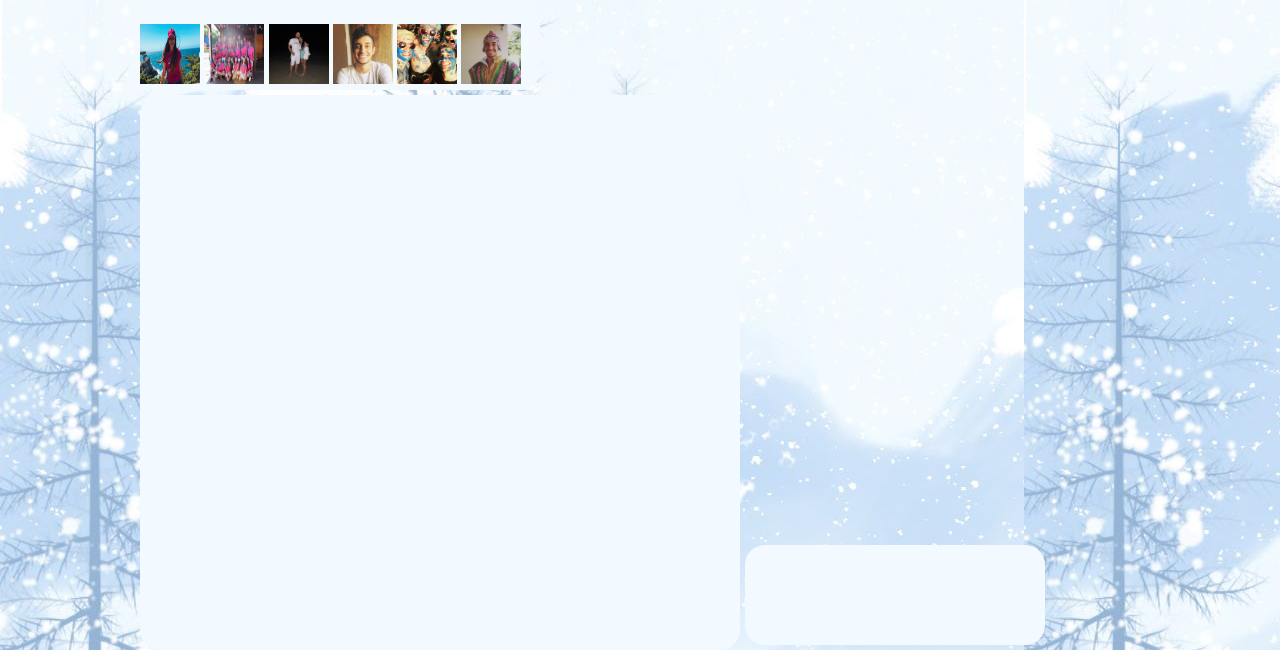
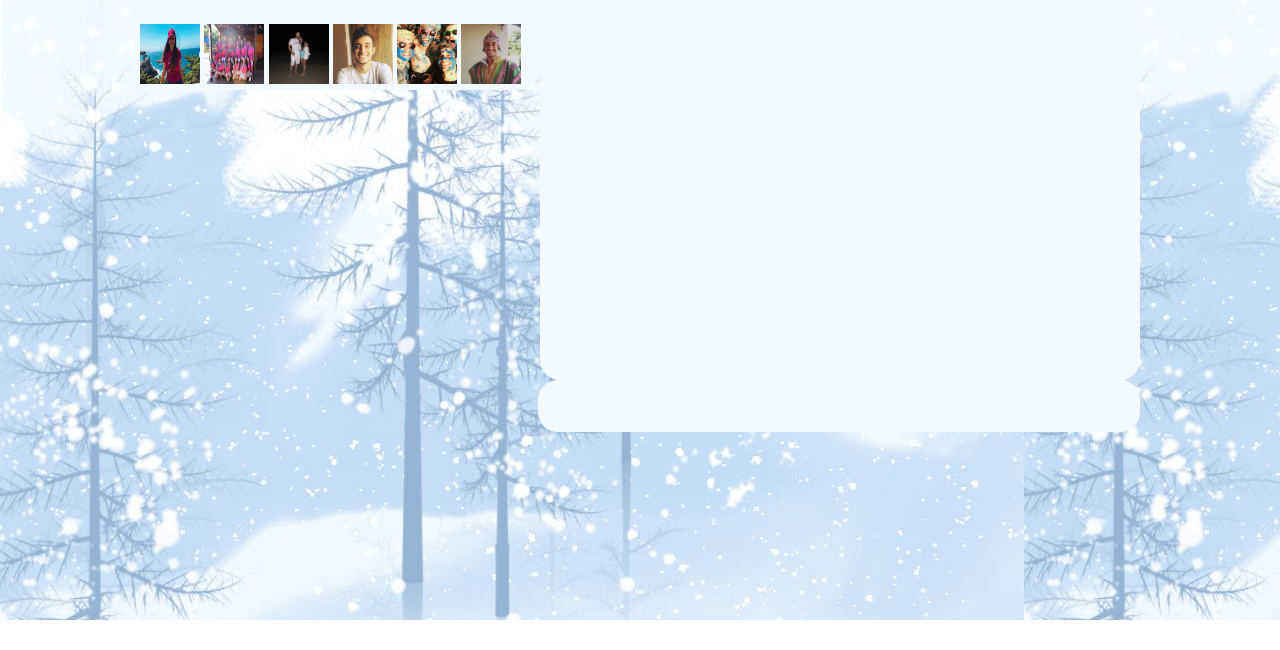
Before and after one commit to rafayoko/progweb, a plain HTML site: page atividade6.html in a window 1280 px wide. Shown: the part 180-830 px from the top of the page. After the commit the page ends 800 px from the top, so only its background shows below. Drawn offline with Linux system fonts and the light colour scheme.

Commit message:
Update style6.css

```diff
--- a/style6.css
+++ b/style6.css
@@ -32,14 +32,14 @@ h1{
 
 section{
 
-    display: inline-block;
+    display: inline;
     width: 400px;
     /*border: solid 1px rgb(31, 17, 17);*/
     border-radius: 20px;
     height: 250px;
     background: rgb(242, 249, 255);
     font-size: 17px;
-
+    float: left;
 
 
 }
@@ -113,15 +113,17 @@ h1{
   }
 
   .descriçãorafaela{
-      display: inline-block;
-      height: 100px;
-      width: 300px;
-
+      display: inline;
+      height: 50px;
+      width: 600px;
+      float: right;
       background-size: cover;
       margin-top: 0px;
       transition-duration: .5s;
       transition-delay: .1s;
       text-align: center;
+      padding: 0.1%;
+
   }
 
 
```
